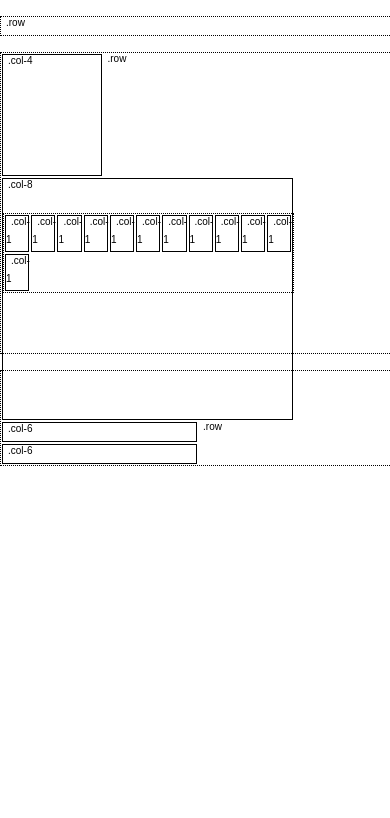
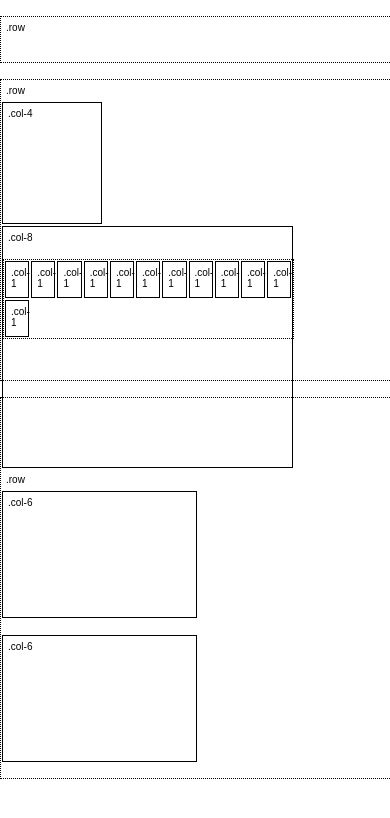
Before and after one commit to ErikAbrahamson/css-grid-system, a plain HTML site: page index.html in a window 390 px wide. Drawn offline with Linux system fonts and the light colour scheme.

```diff
--- a/css/main.css
+++ b/css/main.css
@@ -1,11 +1,17 @@
 @import 'normalize.css';
 
+@media screen and (max-width: 1200px) {
   span {
+    display: block;
     vertical-align: top;
     font-size: 10px;
     margin: 5px;
     clear: both;
     position: relative;
+  }
+
+  header.row {
+    height: 45px;;
   }
 
   /* Primary container */
@@ -58,10 +64,17 @@
 
   .col-6 {
     width: 49.5%;
-  height: 100%;
+    height: 125px;
+    margin-bottom: 1em;
   }
 
   .col-8 {
     width: 74%;
     height: 80%;
   }
+}
+@media screen and (max-width: 850px) {
+  .col-1 {
+    min-width: 2%
+  }
+}
```
Lines whose indentation alone changed are shown as unchanged.
